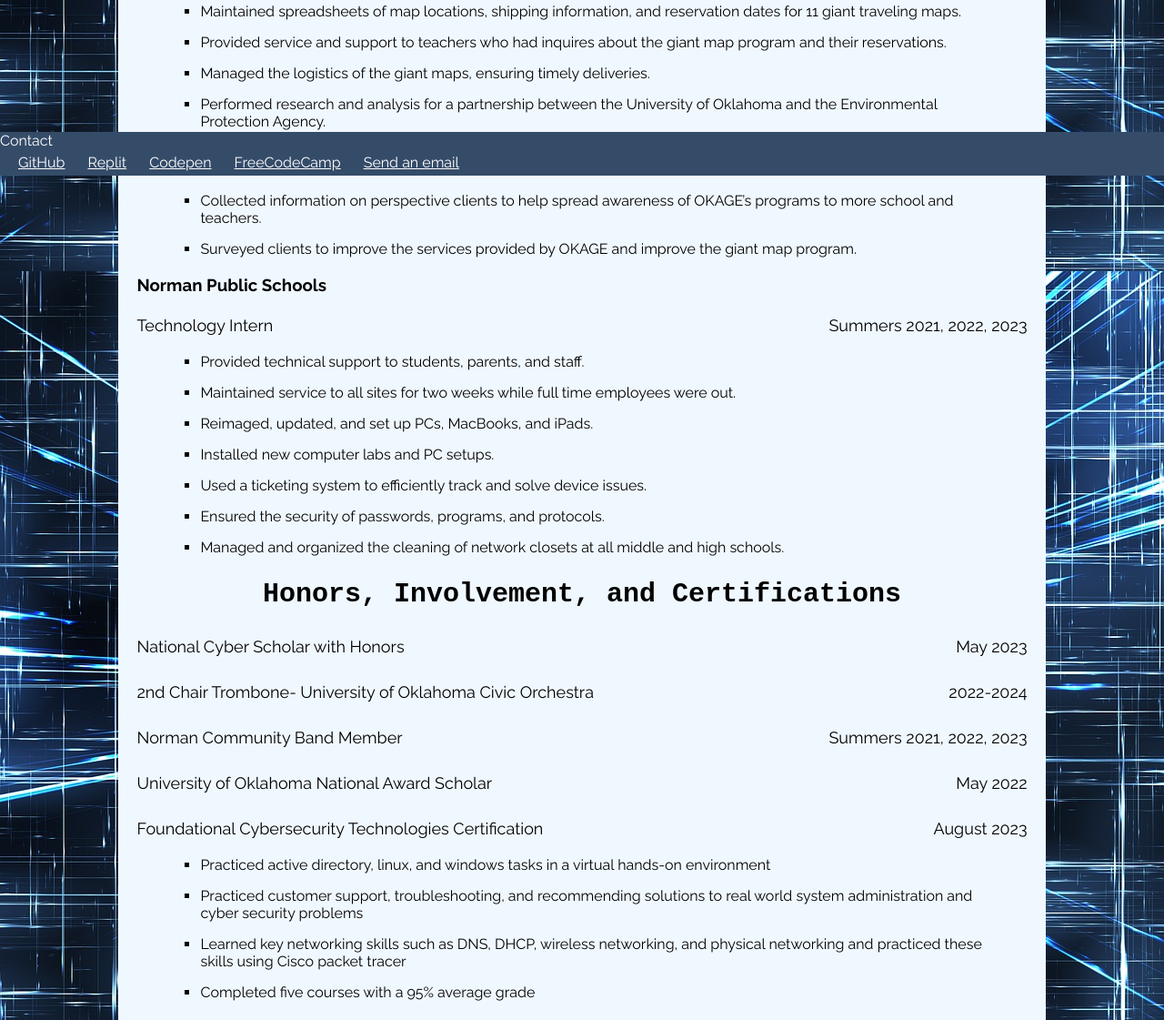
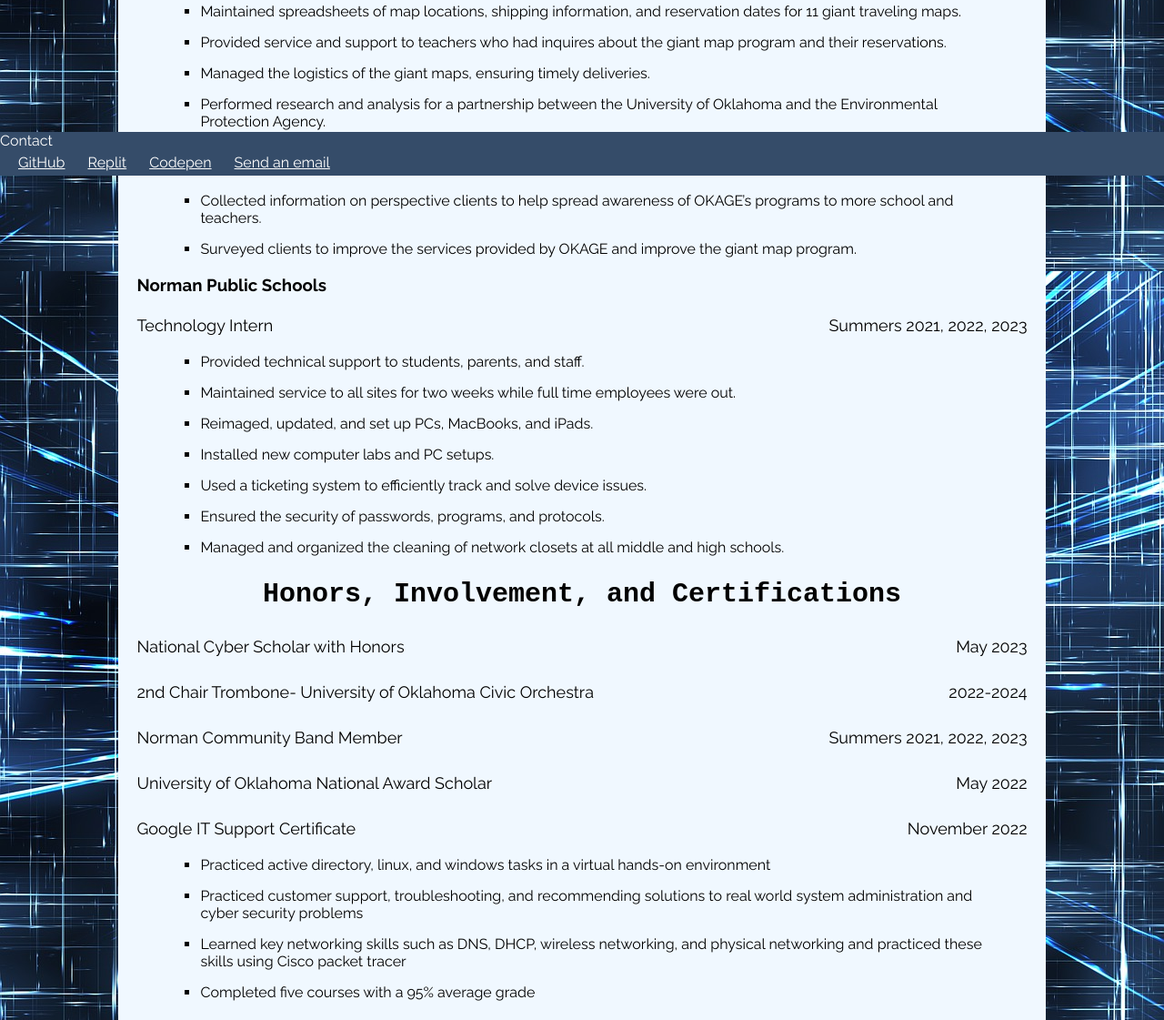
Before and after one commit to aHolderbaum/aHolderbaum.github.io, a plain HTML site: page resume.html in a window 1280 px wide. Shown: the part 607-1728 px from the top of the page at 91% size. Drawn offline with Linux system fonts and the light colour scheme; a web font is replaced by a local one.

Commit message:
Started mobile design

```diff
--- a/resume.html
+++ b/resume.html
@@ -68,7 +68,7 @@
       <p class="line"></p><p class="date"></p>
       <p class="line">University of Oklahoma National Award Scholar</p><p class="date">May 2022</p>
       <p class="line"></p><p class="date"></p>
-      <p class="line"> Foundational Cybersecurity Technologies Certification</p><p class="date"> August 2023</p>
+      <p class="line"> Google IT Support Certificate</p><p class="date"> November 2022</p>
 
 <ul class="actions">
   <li>Practiced active directory, linux, and windows tasks in a virtual hands-on environment</li>
@@ -98,7 +98,6 @@
       <a href="https://repl.it/@aHolderbaum" target="_blank" class="btn contact-details"> Replit</a>
       <a href="https://codepen.io/aHolderbaum" target="_blank" class="btn contact-details"> Codepen</a>
 
-      <a href="https://www.freecodecamp.org/aholderbaum" target="_blank" class="btn contact-details"> FreeCodeCamp</a>
       <a href="mailto:agholderbaum@gmail.com" class="btn contact-details">Send an email</a>
     </div>
   </section>
--- a/style.css
+++ b/style.css
@@ -76,3 +76,8 @@ font-style: italic;
     color:black;
   font-style: italic;
 }
+@media screen and (max-width: 600px) {
+#mycanvas{
+  display: none;
+}
+}
```
Also changed, not shown: awards.html (+0 -1 lines), index.html (+0 -1 lines), projects.html (+0 -1 lines).
